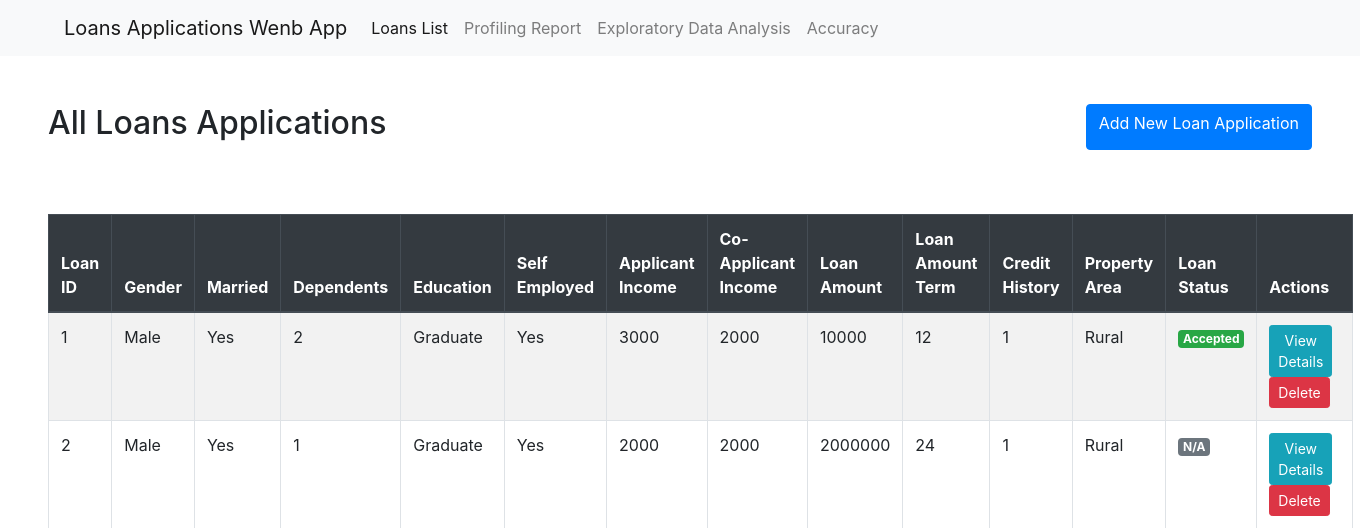
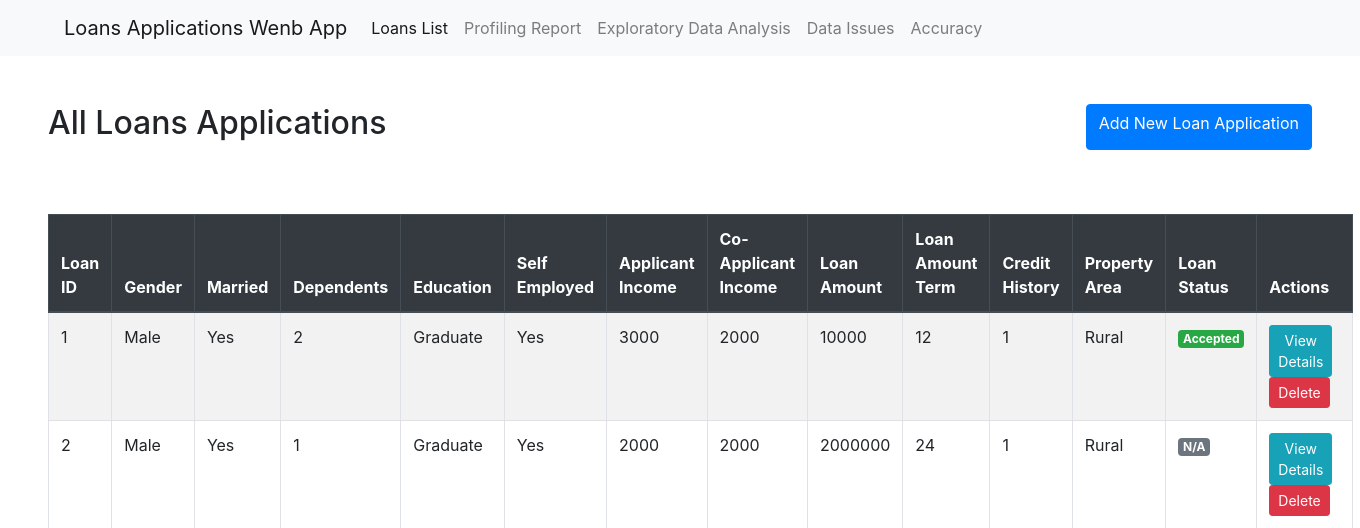
Before and after one commit to Majd318381/loan-prediction-app, a Flask app: page / in a window 1360 px wide. Shown: the top 528 px of the page. Run offline with Flask 3, Linux system fonts and the light colour scheme; data comes from the database, SQL or seed files in the repository; parts of the project's set-up code (start-up, migrations or seed data) failed here and were passed over; some libraries are stand-ins or nearby versions.

Commit message:
Update index.html

```diff
--- a/templates/index.html
+++ b/templates/index.html
@@ -22,10 +22,13 @@
                     <a class="nav-link" href="/profiling-report">Profiling Report</a>
                 </li>
                 <li class="nav-item">
-                    <a class="nav-link" href="#">Exploratory Data Analysis</a>
+                    <a class="nav-link" href="./expolety.html">Exploratory Data Analysis</a>
                 </li>
                 <li class="nav-item">
-                    <a class="nav-link" href="#">Accuracy</a>
+                   <a class="nav-link" href="./Dataissue.html">Data Issues</a>
+                </li>
+                <li class="nav-item">
+                    <a class="nav-link" href="./accuracy.html">Accuracy</a>
                 </li>
             </ul>
         </div>
```
